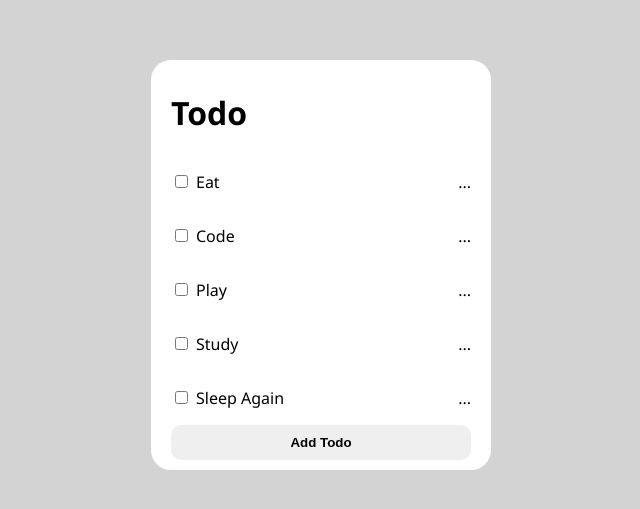
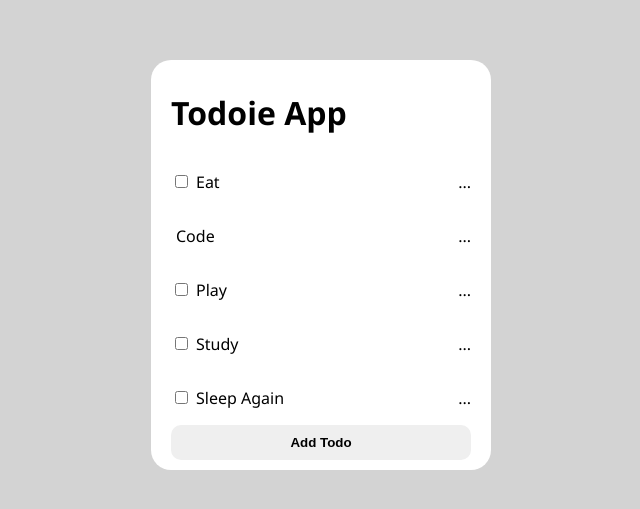
Before and after one commit to narendrak2281/React, a React (Create React App) app: page / in a window 1280 px wide. Shown: the part 135-644 px from the top of the page, without its empty margins (319-959 px from the left). Built offline with nearby package versions, Linux system fonts and the light colour scheme.

Commit message:
props funcationality

```diff
--- a/src/App.js
+++ b/src/App.js
@@ -7,9 +7,9 @@ import "./style.css"
 const App = () => {
   return (
     <div className="todo-container">
-      <Header/>
+      <Header title="Todoie App"/>
       <TodoItem text="Eat"/>
-      <TodoItem text="Code"/>
+      <TodoItem completed={true} text="Code"/>
       <TodoItem text="Play"/>
       <TodoItem text="Study"/>
       <TodoItem text="Sleep Again"/>
--- a/src/components/Header.jsx
+++ b/src/components/Header.jsx
@@ -1,8 +1,8 @@
 import React from "react";
 
-const Header = () =>
+const Header = (props) =>
 {
-    return <h1 className="todo-header">Todo</h1>
+    return <h1 className="todo-header">{props.title}</h1>
 }
 
 export default Header;
```
